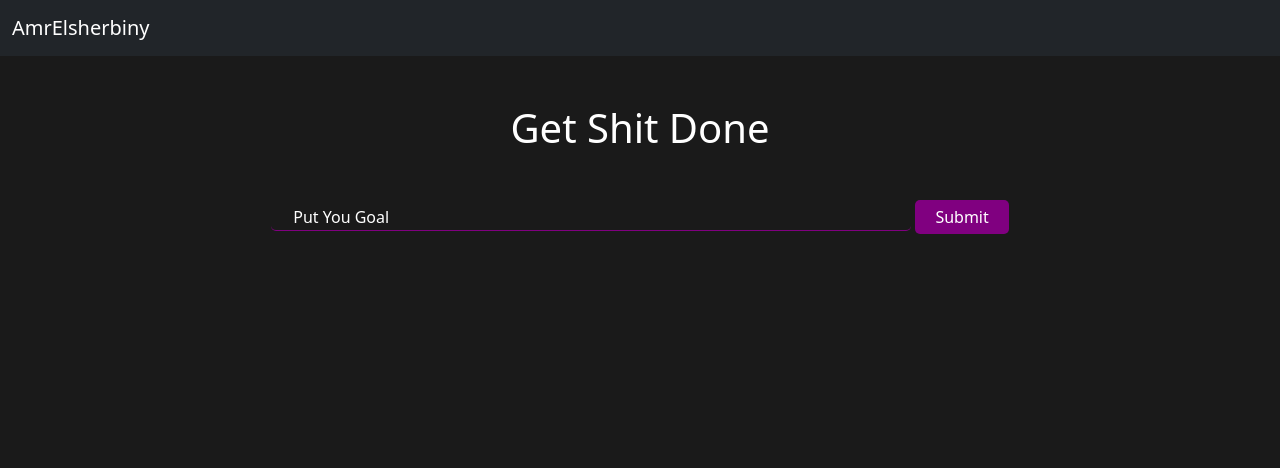
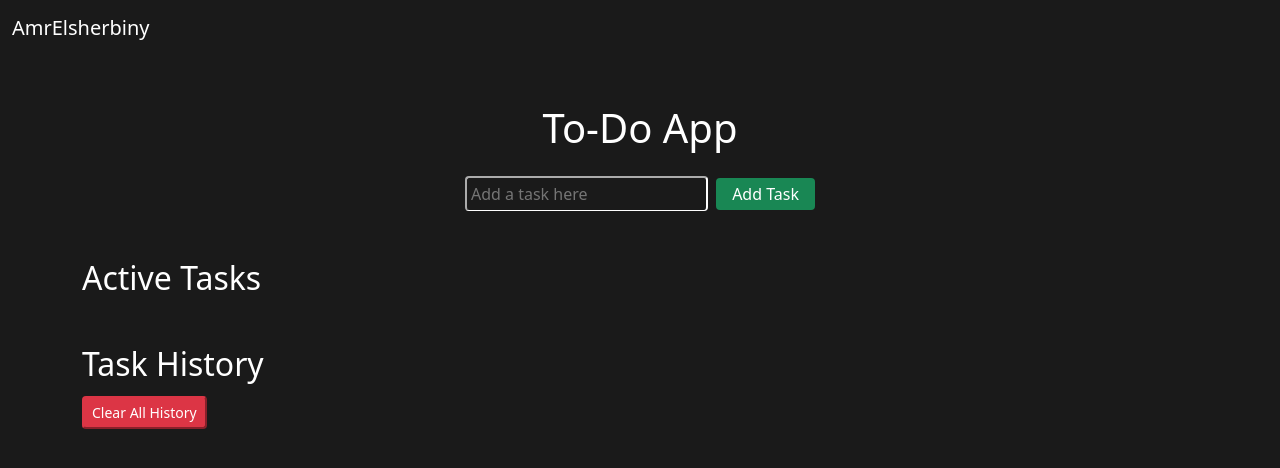
Before and after one commit to AmrElsherbiny88/to-do-app, a plain HTML site: page index.html in a window 1280 px wide. Drawn offline with Linux system fonts and the light colour scheme.

Commit message:
Add files via upload

```diff
--- a/index.html
+++ b/index.html
@@ -1,46 +1,53 @@
 <!DOCTYPE html>
 <html lang="en">
 <head>
-    <meta charset="UTF-8">
-    <meta name="viewport" content="width=device-width, initial-scale=1.0">
+  <meta charset="UTF-8">
+  <meta name="viewport" content="width=device-width, initial-scale=1.0">
+  <link rel="stylesheet" href="Bootstrap\cdn.jsdelivr.net_npm_bootstrap@5.0.2_dist_css_bootstrap.min.css">
+  <link rel="stylesheet" href="https://cdnjs.cloudflare.com/ajax/libs/font-awesome/6.7.2/css/all.min.css" integrity="sha512-Evv84Mr4kqVGRNSgIGL/F/aIDqQb7xQ2vcrdIwxfjThSH8CSR7PBEakCr51Ck+w+/U6swU2Im1vVX0SVk9ABhg==" crossorigin="anonymous" referrerpolicy="no-referrer" />
+  <link rel="stylesheet" href="style.css">
+  <title>To-Do App Amr-Elsherbiny</title>
+  <style>
 
-    <title>Document</title>
-    <link rel="stylesheet" href="Bootstrap\cdn.jsdelivr.net_npm_bootstrap@5.0.2_dist_css_bootstrap.min.css">
-    <link rel="stylesheet" href="style.css">
+  </style>
 </head>
-<body>
-  <nav class="navbar navbar-dark bg-dark">
+<body class="text-white ">
+
+  <nav class="navbar navbar-dark ">
     <div class="container-fluid">
-      <a class="navbar-brand" href="https://amr-elsherbiny-5r94.vercel.app/">AmrElsherbiny</a>
+      <a class="navbar-brand" href="https://amr-elsherbiny.vercel.app/">AmrElsherbiny</a>
     </div>
   </nav>
 
+  <section class="container">
+    <h1 class="text-center mt-5">To-Do App</h1>
+
+    <div class="text-center  mt-4 mb-5">
+      <input style="outline: none;" class=" me-1 bg-transparent border-bottom border-white py-1  rounded px-1 outline-none overflow-hidden text-white" id="task-input" type="text" placeholder="Add a task here">
+      <button onclick="addTask()" class="bg-success rounded border-0 py-1 px-3 text-white">Add Task</button>
+    </div>
+
+    <div id="tasks-div mb-3">
+      <h2 class=" mb-4">Active Tasks</h2>
+      <ul id="task-list"></ul>
+    </div>
+
+
+    <div  id="clearhistory" class=" justify-content-center mt-5">
+      <div class="">
+        <h2 class="mt-2">Task History</h2>
+        <button class="mt-1 btn-sm btn-danger mb-3 rounded"  onclick="clearHistory()">Clear All History</button>
+      </div>
+
+      <ul id="history-list"></ul>
+
+    </div>
+
+  </section>
 
 
 
-    <h1 class="text-center heading mt-5">Get Shit Done</h1>
-
-    <div class="">
-      <div class="columns large-8 large-offset-2">
-        <div class="columns medium-8 text-center mt-5" >
-          <input id="todo-input" type="text" placeholder="Put You Goal"/>
-          <button onclick="addItem()" class="button expanded">Submit</button>
-        </div>
-
-
-      </div>
-    </div>
-
-
-    <div class="mt-5 text-center">
-      <div class=" justify-content-center">
-      <ul id="list-items">
-      </ul>
-      </div>
-    </div>
-
-
-<script src="Bootstrap\cdn.jsdelivr.net_npm_bootstrap@5.0.2_dist_js_bootstrap.bundle.min.js"></script>
-<script src="script.js"></script>
+  <script src="script.js"></script>
+  <script src="Bootstrap\cdn.jsdelivr.net_npm_bootstrap@5.0.2_dist_js_bootstrap.bundle.min.js"></script>
 </body>
 </html>
```
